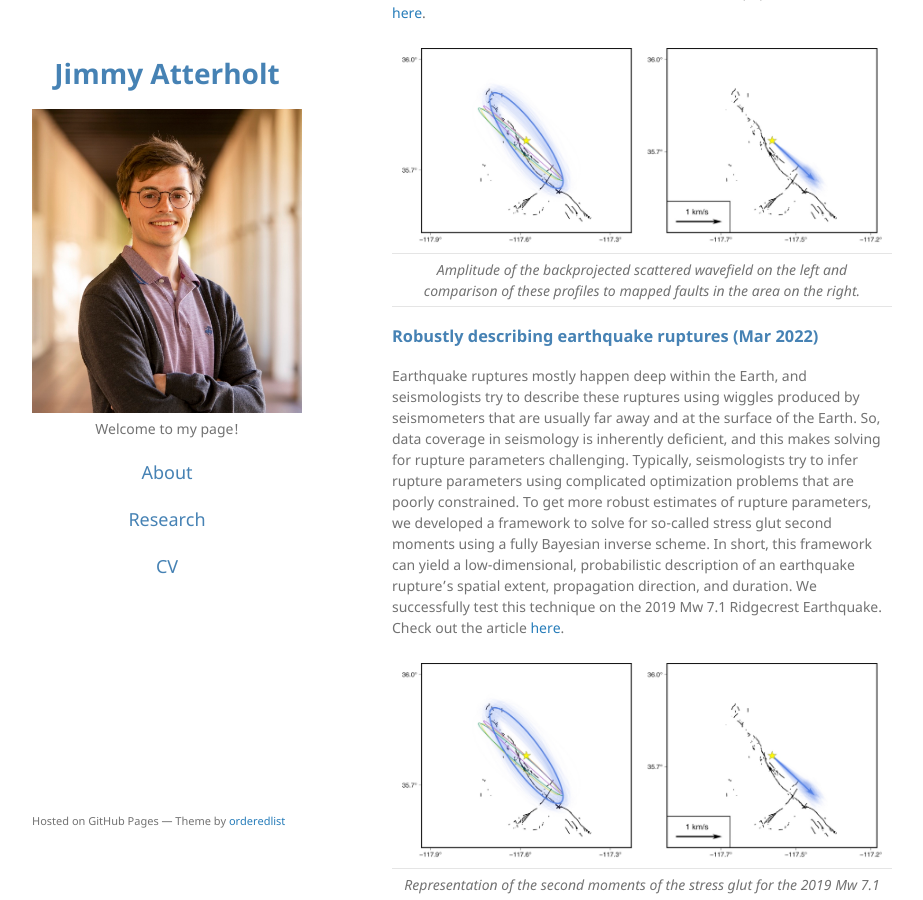
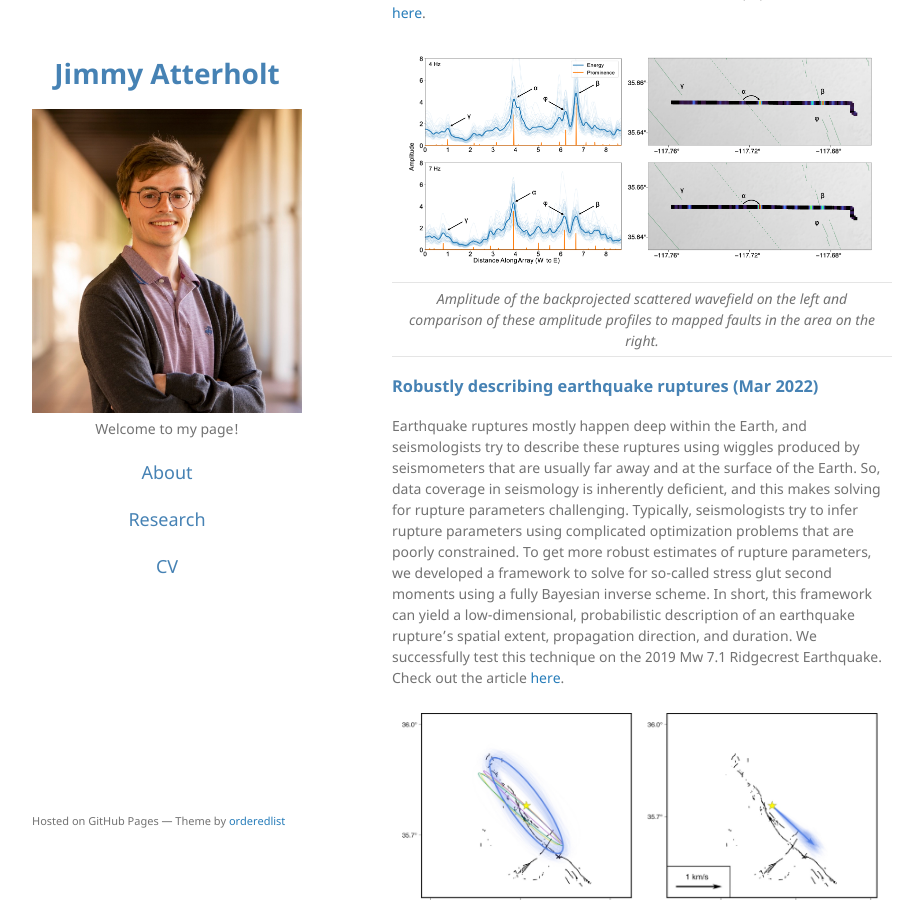
Before and after one commit to atterholt/atterholt.github.io, a Jekyll site: the page built from research.md, in a window 1280 px wide and 900 px high, scrolled down 473 px. Shown: the whole window, without its empty margins (178-1101 px from the left). Built offline with Jekyll 4.4.1, drawn with Linux system fonts in a browser that asks for light colours.

Commit message:
Update research.md

```diff
--- a/research.md
+++ b/research.md
@@ -14,9 +14,9 @@ layout: default
 
 Fault zones are structures that control where and how earthquakes happen. These structures span many scales, and better characterizing faults across these scales may contribute to our understanding of these important structures. Small-scale fault zones occupy an observational gap that has historically been challenging to bridge. We suggest an approach for finding and characterizing small-scale fault zones using locally scattered surface waves in the earthquake wavefield recorded by distributed acoustic sensing arrays. In this study, we migrate scattered surface waves backwards to locate their source, and we find that the locations of these scatterers are correlated with mapped fault locations. We then develop a fault model and perform synthetic tests to see what we can learn about these faults. We find that by comparing our synthetics with our data, we can constrain the dimensionality of these small fault zones. Check out the full paper [here](https://doi.org/10.1029/2022JB025052). This paper pairs nicely with another paper that I’m a co-author on that uses scattered waves in the ambient noise wavefield. That paper can be found [here](https://doi.org/10.1029/2022JB024329).
 
-| ![RBJul2021.png](/assets/img/RBmar2022.jpg) |
+| ![RBNov2022.png](/assets/img/RBNov2022.png) |
 |:--:|
-| *Amplitude of the backprojected scattered wavefield on the left and comparison of these profiles to mapped faults in the area on the right.* |
+| *Amplitude of the backprojected scattered wavefield on the left and comparison of these amplitude profiles to mapped faults in the area on the right.* |
 
 <h3 style="color:SteelBlue">
   Robustly describing earthquake ruptures (Mar 2022)
```
